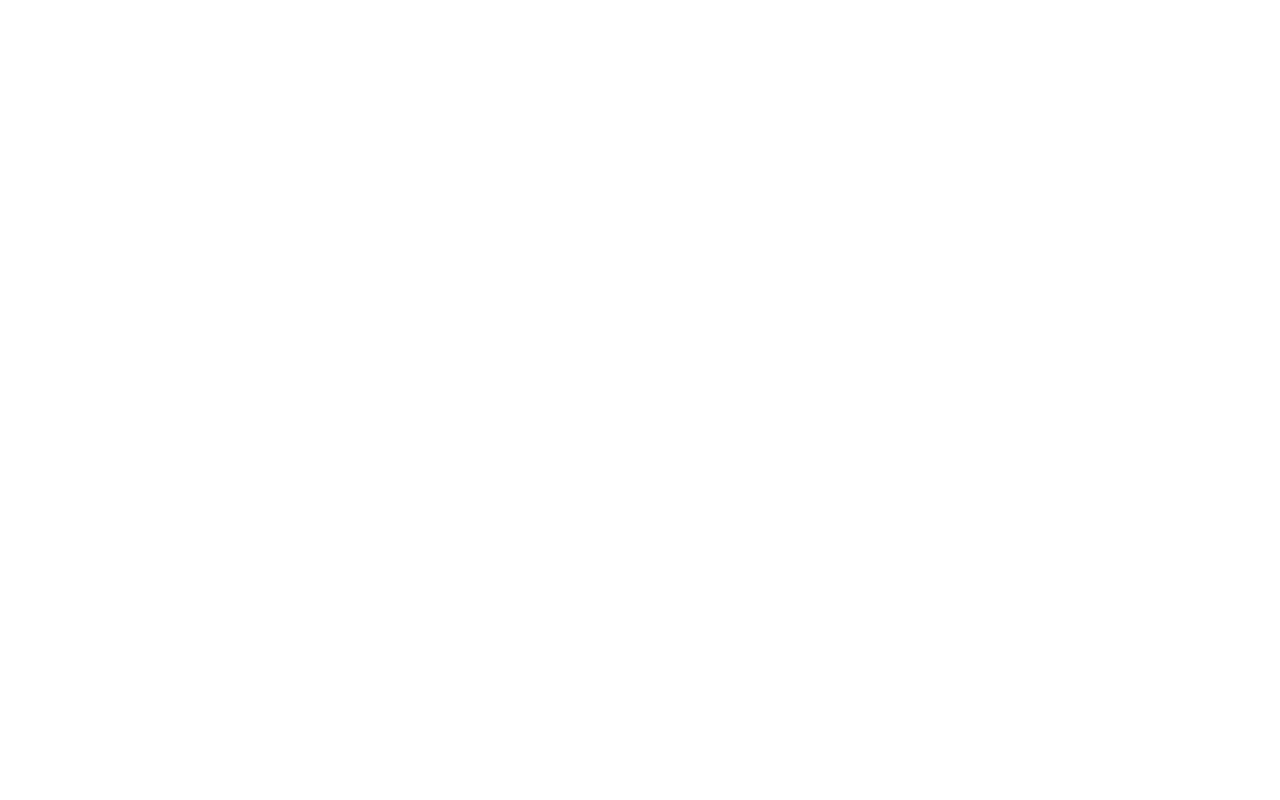
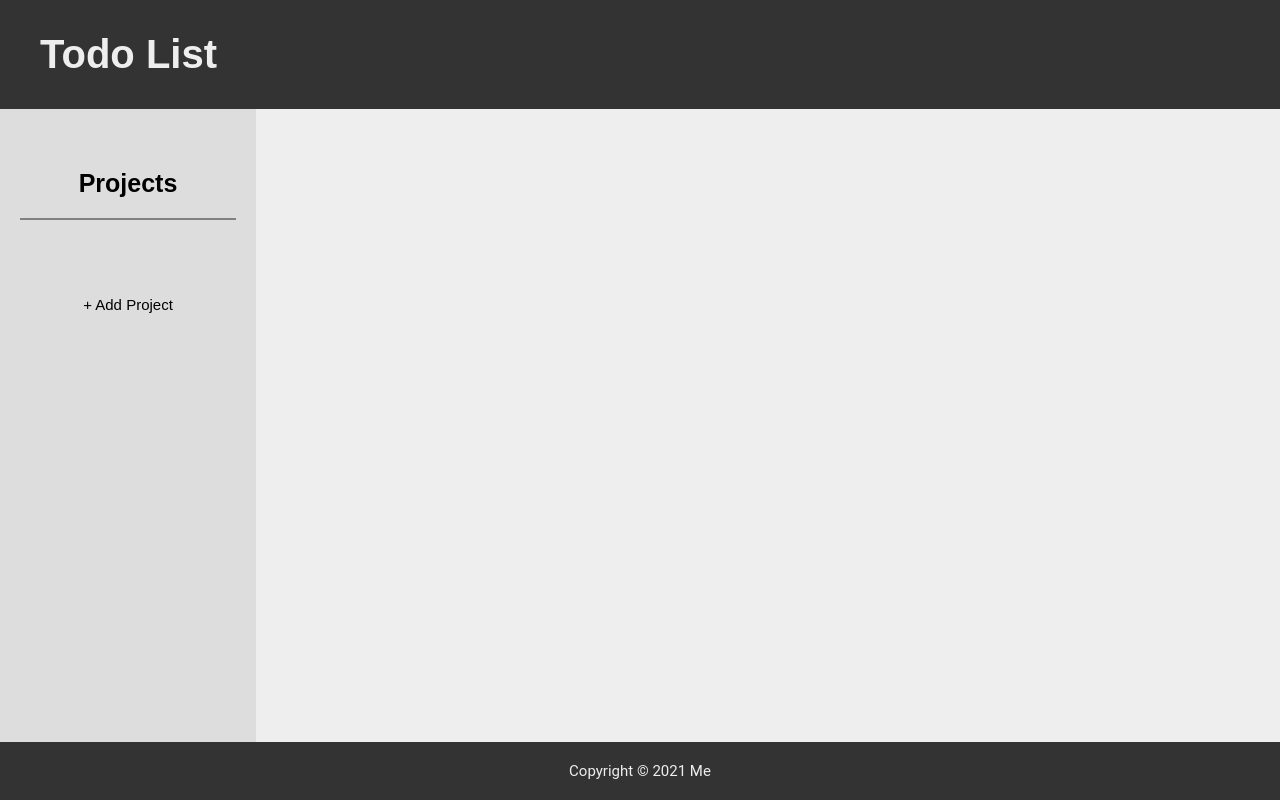
Before and after one commit to k-lukasz/Todo-List, a website built with webpack: page dist/index.html in a window 1280 px wide. Built offline with nearby package versions, Linux system fonts and the light colour scheme.

Commit message:
alpha layout

```diff
--- a/dist/index.html
+++ b/dist/index.html
@@ -4,11 +4,42 @@
     <meta charset="UTF-8">
     <meta http-equiv="X-UA-Compatible" content="IE=edge">
     <meta name="viewport" content="width=device-width, initial-scale=1.0">
+    <link rel="stylesheet" href="style.css">
     <title>Document</title>
 </head>
 <body>
-    <div id="content"></div>
+<div id="content">
 
+<header class="header">
+    <h1>Todo List</h1>
+</header>
+
+<main class="main">
+
+    <nav class="project-panel">
+        <!-- Default view -->
+        <h1 class="project-title">Projects</h1>
+        <div class="projects-list" id="projects-list"></div>
+        <button class="button-add-project" id="button-add-project">+ Add Project</button>
+
+        <!-- User interference! -->
+        <div class="add-project-popup" id="add-project-popup">
+            <input class="input-add-project-popup" id="input-add-project-popup" type="text">
+
+        <div class="add-project-popup-buttons">
+            <button class="button-add-project-popup" id="button-add-project-popup">Add</button>
+            <button class="button-cancel-project-popup" id="button-cancel-project-popup">Cancel</button>
+        </div>
+    </div>
+    </nav>
+
+</main>
+
+<footer class="footer">
+    <p>Copyright © 2021 Me</p>
+</footer>
+
+</div>
     <script src="main.js"></script>
 </body>
 </html>
--- /dev/null
+++ b/dist/style.css
@@ -0,0 +1,153 @@
+html, body {
+    box-sizing: border-box;
+    font-family: Roboto, sans-serif;
+    font-size: 10px;
+    margin: 0;
+    padding: 0;
+}
+
+*,
+*::before,
+*::after {
+    box-sizing: border-box;
+}
+
+button {
+    cursor: pointer;
+    border-radius: 5px;
+    font-size: 1.5rem;
+    padding: 1rem;
+}
+
+input {
+    outline: none;
+}
+
+/* Header */
+
+.header {
+    display: flex;
+    padding: 0.5rem;
+    background-color: #333;
+}
+
+.header h1{
+    font-family: sans-serif;
+    color: #eee;
+    font-weight: 800;
+    font-size: 4rem;
+    margin-left: 3.5rem;
+}
+
+/* Main */
+
+.main {
+    display: flex;
+    min-height: 82.7vh;
+    background-color: #eee;
+}
+
+/* Nav */
+
+nav {
+    display: flex;
+    min-width: 20%;
+    padding: 2rem;
+    flex-direction: column;
+    background-color: #ddd;
+}
+
+nav.project-panel h1 {
+    font-size: 2.5rem;
+    font-family: sans-serif;
+    text-align: center;
+    padding: 2rem;
+    font-weight: 800;
+    border-bottom: 2px solid gray;
+}
+
+/* Nav - buttons */
+
+.button-add-project {
+    display: block;
+    border: none;
+    background-color: #ddd;
+    margin-top: 5rem;
+    width: 100%;
+    padding: 0.5rem;
+}
+
+.button-add-project.active {
+    display: none;
+  }
+
+.button-add-project:hover {
+  background-color: #ccc;
+}
+
+/* Nav - popup */
+
+.add-project-popup {
+    display: none;
+    width: 100%;
+    padding: 1rem;
+    text-align: center;
+  }
+
+.add-project-popup,
+.button-add-project-popup,
+.button-cancel-project-popup {
+    display: none;
+}
+
+.add-project-popup.active,
+.button-add-project-popup.active,
+.button-cancel-project-popup.active {
+    display: block;
+  }
+
+.input-add-project-popup {
+    width: 100%;
+    padding: 1rem;
+    border: 1px solid #aaa;
+    border-radius: 5px;
+    margin-bottom: 1rem;
+}
+
+.add-project-popup-buttons{
+    display: flex;
+    align-items: center;
+    justify-content: space-between;
+}
+
+.button-add-project-popup {
+    width: 45%;
+    border: 1px solid #99dd99;
+    background-color: #aaffaa;
+    font-weight: bold;
+}
+
+.button-cancel-project-popup {
+    width: 45%;
+    border: 1px solid #eeadad;
+    background-color: #ffbebe;
+    font-weight: bold;
+}
+
+
+/* Footer */
+
+.footer{
+    position: fixed;
+    background-color: #333;
+    bottom: 0;
+    left: 0;
+    width: 100%;
+    padding: 0.5rem;
+}
+
+.footer p {
+    color: #eee;
+    text-align: center;
+    font-size: 1.5rem;
+}
```
